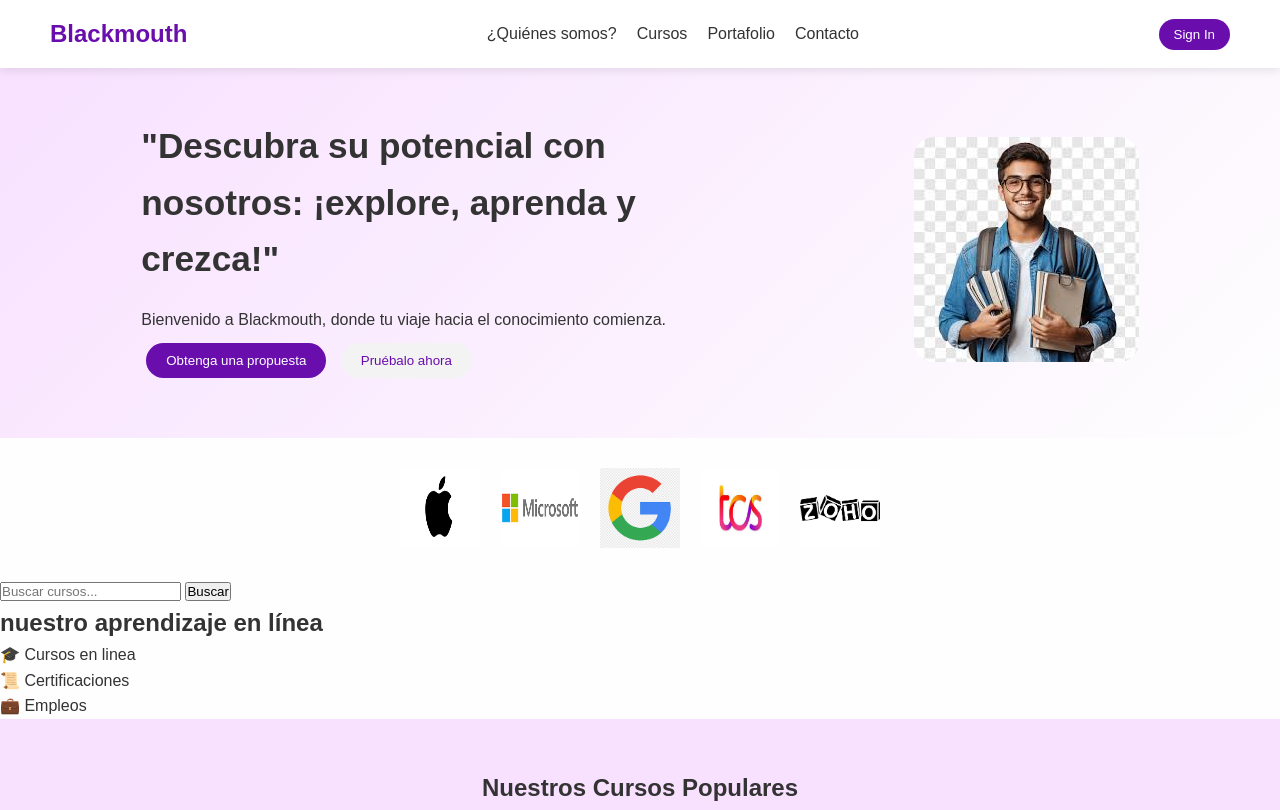
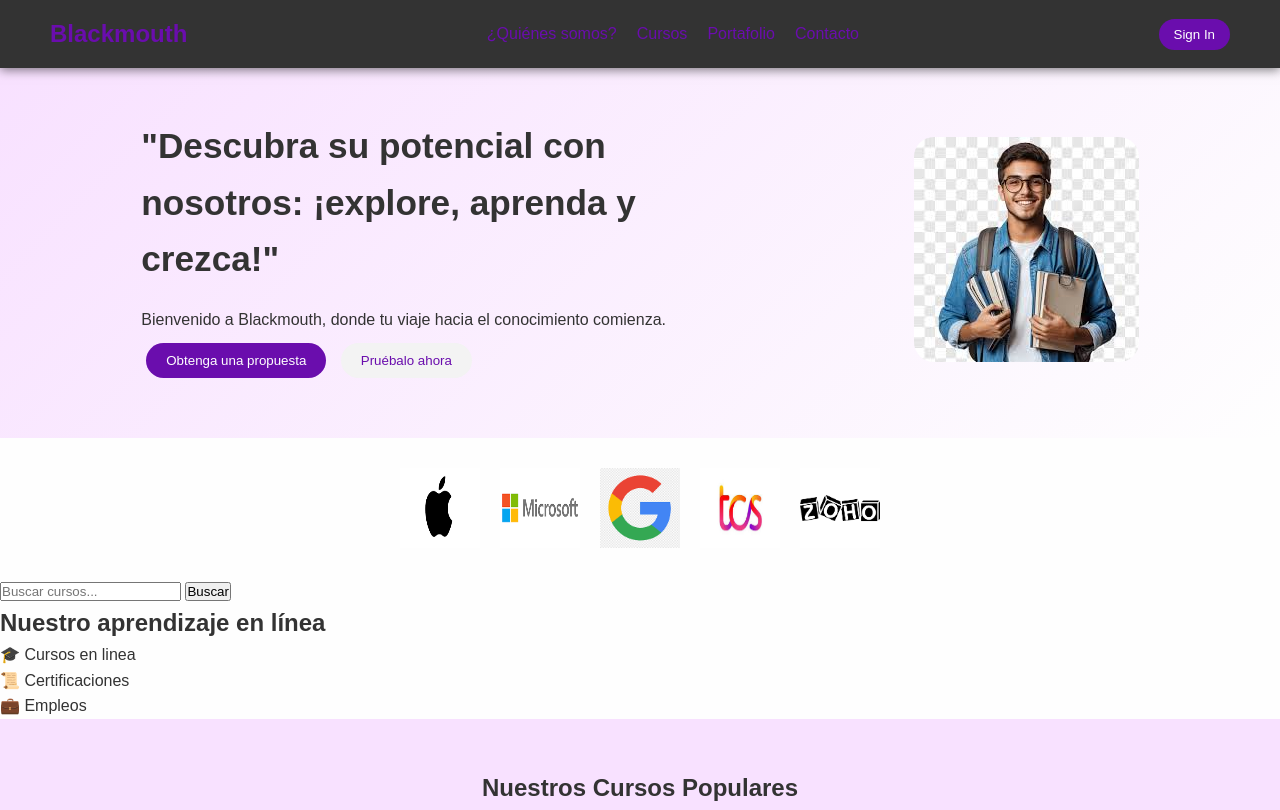
Before and after one commit to JBDocente/primerProyectoClase, a plain HTML site: page index.html in a window 1280 px wide. Shown: the top 810 px of the page. Drawn offline with Linux system fonts and the light colour scheme.

Commit message:
ajustes a stylos css

```diff
--- a/css/index.css
+++ b/css/index.css
@@ -14,9 +14,10 @@ body {
 
 /* Navbar */
 header {
-  background: white;
+  background: #333;
+  color: white;
   padding: 15px 50px;
-  box-shadow: 0 2px 10px rgba(0,0,0,0.1);
+  box-shadow: 0 2px 10px rgba(0,0,0,0.5);
   position: sticky;
   top: 0;
   z-index: 1000;
@@ -42,12 +43,12 @@ header {
 
 .menu a {
   text-decoration: none;
-  color: #333;
+  color: #6a0dad;
   transition: color 0.3s;
 }
 
 .menu a:hover {
-  color: #6a0dad;
+  color: white;
 }
 
 .btn-login {
--- a/index.html
+++ b/index.html
@@ -53,7 +53,7 @@
 
             <!-- Beneficios -->
             <section class="benefits">
-    <h2>nuestro aprendizaje en línea</h2>
+                <h2>Nuestro aprendizaje en línea</h2>
                 <ul>
                     <li>🎓 Cursos en linea</li>
                     <li>📜 Certificaciones</li>
```
Lines whose indentation alone changed are shown as unchanged.
